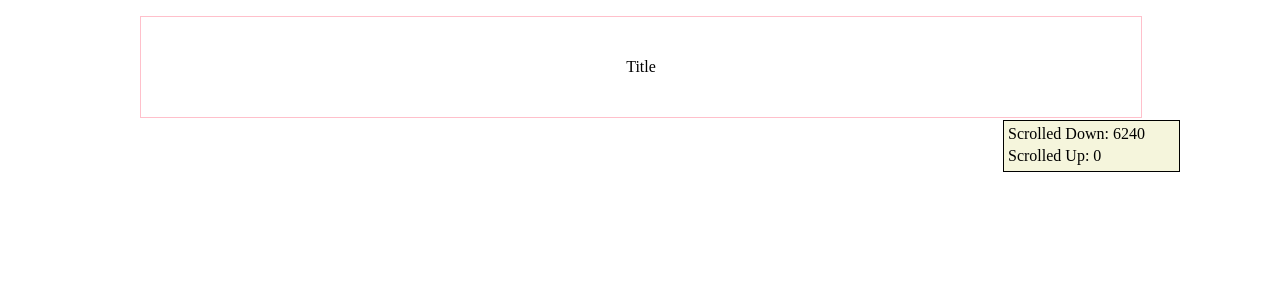
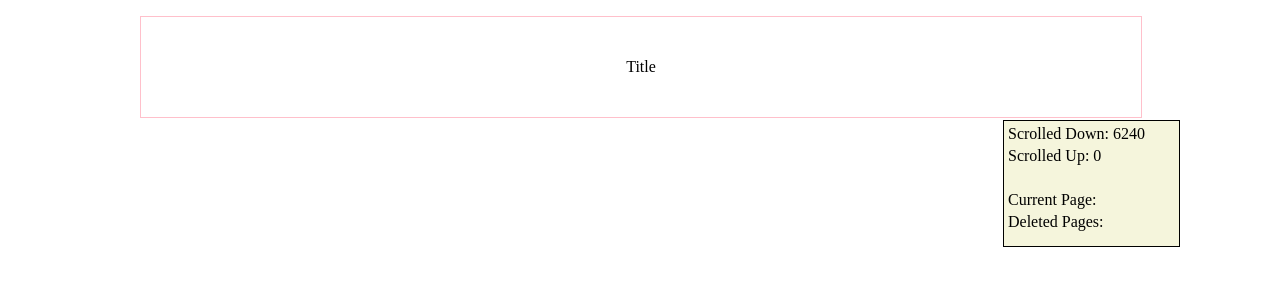
Before and after one commit to Comum/InfiniteScroll, a plain HTML site: page index.html in a window 1280 px wide. Shown: the top 286 px of the page. Drawn offline with Linux system fonts and the light colour scheme.

Commit message:
New visual aids

```diff
--- a/index.html
+++ b/index.html
@@ -19,6 +19,9 @@
 		<div class="scrollTracker">
 			<p>Scrolled Down: <span class="scrollDownValue"></span></p>
 			<p>Scrolled Up: <span class="scrollUpValue"></span></p>
+			<br>
+			<p>Current Page: <span class="currentPageValue"></span></p>
+			<p>Deleted Pages: <span class="deletedPageValue"></span></p>
 		</div>
 
 		<script src="scripts.js"></script>
--- a/style.css
+++ b/style.css
@@ -54,7 +54,7 @@ body {
 
 .scrollTracker {
 	width: 175px;
-	height: 50px;
+	height: 125px;
 
 	border: 1px solid black;
 
```
